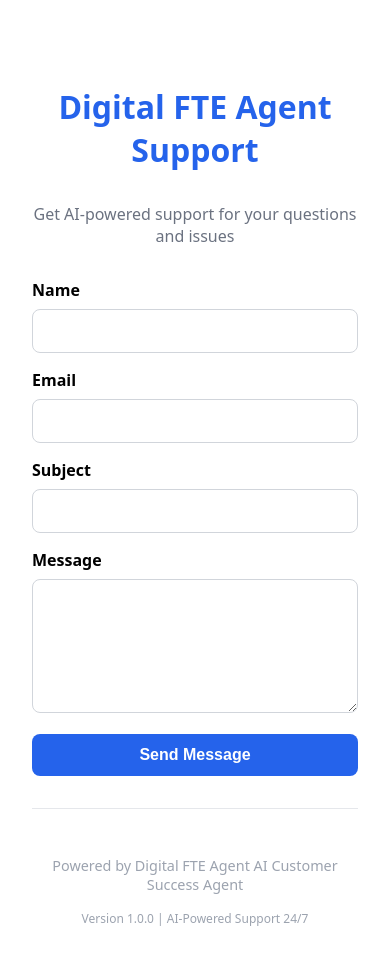
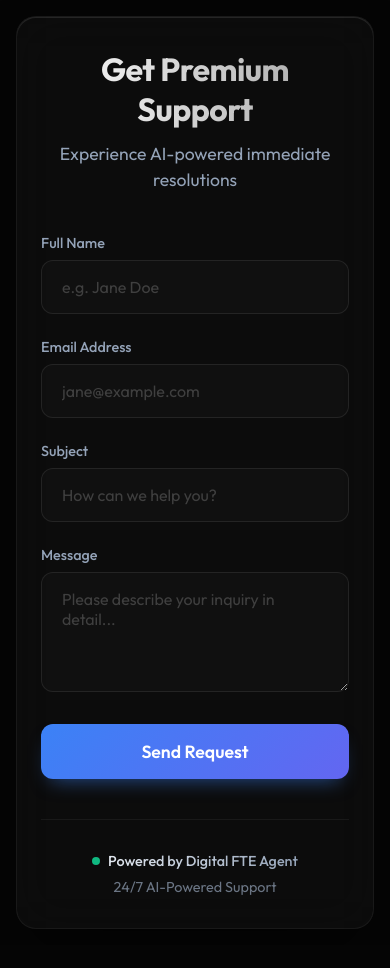
Before and after one commit to Alina-Kanwal/Alina_crm_digital_fte, a Next.js app in the folder frontend/: page / in a window 390 px wide. Shown: the top 968 px of the page. After the commit the page ends 945 px from the top, so only its background shows below. Built offline with nearby package versions, Linux system fonts and the light colour scheme.

Commit message:
style(frontend): upgrade to world class premium UI

```diff
--- a/frontend/src/pages/index.js
+++ b/frontend/src/pages/index.js
@@ -26,7 +26,6 @@ export default function Home() {
     setResponse(null);
 
     try {
-      // Send the form data to our backend API
       const backendResponse = await fetch('http://localhost:8000/api/v1/inquiries', {
         method: 'POST',
         headers: {
@@ -59,212 +58,132 @@ export default function Home() {
   };
 
   return (
-    <div>
+    <>
       <Head>
         <title>Digital FTE Agent - Web Support Form</title>
         <meta name="description" content="Embeddable web support form for Digital FTE AI Customer Success Agent" />
       </Head>
 
-      <main style={{
-        maxWidth: '600px',
-        margin: '2rem auto',
-        padding: '2rem',
-        fontFamily: 'system-ui, sans-serif'
-      }}>
-        <h1 style={{
-          textAlign: 'center',
-          color: '#2563eb',
-          marginBottom: '2rem'
-        }}>
-          Digital FTE Agent Support
-        </h1>
+      <div className="bg-blobs">
+        <div className="blob blob-1"></div>
+        <div className="blob blob-2"></div>
+        <div className="blob blob-3"></div>
+      </div>
 
-        <p style={{
-          textAlign: 'center',
-          color: '#6b7280',
-          marginBottom: '2rem'
-        }}>
-          Get AI-powered support for your questions and issues
-        </p>
+      <main className="container">
+        <div className="header">
+          <h1 className="title">Get Premium Support</h1>
+          <p className="subtitle">Experience AI-powered immediate resolutions</p>
+        </div>
 
-        <form onSubmit={handleSubmit} style={{
-          display: 'flex',
-          flexDirection: 'column',
-          gap: '1rem'
-        }}>
-          <div>
-            <label htmlFor="name" style={{
-              display: 'block',
-              marginBottom: '0.5rem',
-              fontWeight: 'bold'
-            }}>
-              Name
-            </label>
+        <form onSubmit={handleSubmit} className="support-form">
+          <div className="form-group">
+            <label htmlFor="name" className="form-label">Full Name</label>
             <input
               type="text"
               id="name"
               name="name"
               value={formData.name}
               onChange={handleChange}
+              placeholder="e.g. Jane Doe"
+              className="form-control"
               required
-              style={{
-                width: '100%',
-                padding: '0.75rem',
-                border: '1px solid #d1d5db',
-                borderRadius: '0.5rem',
-                fontSize: '1rem'
-              }}
             />
           </div>
 
-          <div>
-            <label htmlFor="email" style={{
-              display: 'block',
-              marginBottom: '0.5rem',
-              fontWeight: 'bold'
-            }}>
-              Email
-            </label>
+          <div className="form-group">
+            <label htmlFor="email" className="form-label">Email Address</label>
             <input
               type="email"
               id="email"
               name="email"
               value={formData.email}
               onChange={handleChange}
+              placeholder="jane@example.com"
+              className="form-control"
               required
-              style={{
-                width: '100%',
-                padding: '0.75rem',
-                border: '1px solid #d1d5db',
-                borderRadius: '0.5rem',
-                fontSize: '1rem'
-              }}
             />
           </div>
 
-          <div>
-            <label htmlFor="subject" style={{
-              display: 'block',
-              marginBottom: '0.5rem',
-              fontWeight: 'bold'
-            }}>
-              Subject
-            </label>
+          <div className="form-group">
+            <label htmlFor="subject" className="form-label">Subject</label>
             <input
               type="text"
               id="subject"
               name="subject"
               value={formData.subject}
               onChange={handleChange}
+              placeholder="How can we help you?"
+              className="form-control"
               required
-              style={{
-                width: '100%',
-                padding: '0.75rem',
-                border: '1px solid #d1d5db',
-                borderRadius: '0.5rem',
-                fontSize: '1rem'
-              }}
             />
           </div>
 
-          <div>
-            <label htmlFor="message" style={{
-              display: 'block',
-              marginBottom: '0.5rem',
-              fontWeight: 'bold'
-            }}>
-              Message
-            </label>
+          <div className="form-group">
+            <label htmlFor="message" className="form-label">Message</label>
             <textarea
               id="message"
               name="message"
               value={formData.message}
               onChange={handleChange}
-              rows="6"
+              placeholder="Please describe your inquiry in detail..."
+              className="form-control"
               required
-              style={{
-                width: '100%',
-                padding: '0.75rem',
-                border: '1px solid #d1d5db',
-                borderRadius: '0.5rem',
-                fontSize: '1rem',
-                resize: 'vertical'
-              }}
             />
           </div>
 
           <button
             type="submit"
             disabled={loading}
-            style={{
-              backgroundColor: '#2563eb',
-              color: 'white',
-              border: 'none',
-              padding: '0.75rem 1.5rem',
-              borderRadius: '0.5rem',
-              fontSize: '1rem',
-              fontWeight: '600',
-              cursor: loading ? 'not-allowed' : 'pointer',
-              opacity: loading ? 0.7 : 1,
-              transition: 'all 0.2s ease'
-            }}
+            className="btn-submit"
           >
-            {loading ? 'Sending...' : 'Send Message'}
+            {loading ? (
+              <>
+                <div className="spinner"></div> Processing...
+              </>
+            ) : (
+              'Send Request'
+            )}
           </button>
         </form>
 
         {response && (
-          <div style={{
-            marginTop: '2rem',
-            padding: '1.5rem',
-            borderRadius: '0.5rem',
-            textAlign: 'center'
-          }}>
+          <div className={`alert ${response.success ? 'alert-success' : 'alert-error'}`}>
             {response.success ? (
-              <div style={{
-                backgroundColor: '#dcfce7',
-                color: '#166534',
-                border: '1px solid #bbf7d0'
-              }}>
-                <h3>✅ Message Sent Successfully!</h3>
-                <p>Our AI agent will process your inquiry and respond shortly.</p>
+              <>
+                <h3>
+                  <svg width="24" height="24" viewBox="0 0 24 24" fill="none" stroke="currentColor" strokeWidth="2" strokeLinecap="round" strokeLinejoin="round"><path d="M22 11.08V12a10 10 0 1 1-5.93-9.14"></path><polyline points="22 4 12 14.01 9 11.01"></polyline></svg>
+                  Request Received
+                </h3>
+                <p>Our intelligent AI agent is already looking into your request.</p>
                 {response.data && (
-                  <div style={{
-                    marginTop: '1rem',
-                    fontSize: '0.9rem',
-                    color: '#374151'
-                  }}>
-                    <p><strong>Response ID:</strong> {response.data.id || 'N/A'}</p>
-                    <p><strong>Channel:</strong> {response.data.channel || 'webform'}</p>
-                    <p><strong>Timestamp:</strong> {response.data.timestamp || 'Just now'}</p>
+                  <div className="response-details">
+                    <p><strong>Tracking ID:</strong> <span>{response.data.id || 'N/A'}</span></p>
+                    <p><strong>Channel:</strong> <span>{response.data.channel || 'webform'}</span></p>
+                    <p><strong>Status:</strong> <span style={{ color: '#34d399' }}>Processing In-Progress</span></p>
                   </div>
                 )}
-              </div>
+              </>
             ) : (
-              <div style={{
-                backgroundColor: '#fef2f2',
-                color: '#991b1b',
-                border: '1px solid #fecaca'
-              }}>
-                <h3>❌ Error Sending Message</h3>
+              <>
+                <h3>
+                  <svg width="24" height="24" viewBox="0 0 24 24" fill="none" stroke="currentColor" strokeWidth="2" strokeLinecap="round" strokeLinejoin="round" style={{marginRight:'8px', verticalAlign:'middle'}}><circle cx="12" cy="12" r="10"></circle><line x1="15" y1="9" x2="9" y2="15"></line><line x1="9" y1="9" x2="15" y2="15"></line></svg>
+                  Submission Failed
+                </h3>
                 <p>{response.error}</p>
-              </div>
+              </>
             )}
           </div>
         )}
 
-        <div style={{
-          marginTop: '2rem',
-          paddingTop: '2rem',
-          borderTop: '1px solid #e5e7eb',
-          textAlign: 'center',
-          color: '#9ca3af',
-          fontSize: '0.9rem'
-        }}>
-          <p>Powered by Digital FTE Agent AI Customer Success Agent</p>
-          <p><small>Version 1.0.0 | AI-Powered Support 24/7</small></p>
+        <div className="footer">
+          <div className="powered-by">
+            <div className="dot"></div>
+            <span>Powered by Digital FTE Agent</span>
+          </div>
+          <p style={{ margin: '0', opacity: 0.7 }}>24/7 AI-Powered Support</p>
         </div>
       </main>
-    </div>
+    </>
   );
 }
--- a/frontend/src/styles/globals.css
+++ b/frontend/src/styles/globals.css
@@ -1,9 +1,32 @@
-html,
-body {
+@import url('https://fonts.googleapis.com/css2?family=Outfit:wght@300;400;500;600;700&display=swap');
+
+:root {
+  --bg-color: #050505;
+  --glass-bg: rgba(255, 255, 255, 0.03);
+  --glass-border: rgba(255, 255, 255, 0.05);
+  --primary: #3b82f6;
+  --primary-hover: #2563eb;
+  --text-main: #f8fafc;
+  --text-muted: #94a3b8;
+  --input-bg: rgba(255, 255, 255, 0.02);
+  --input-border: rgba(255, 255, 255, 0.08);
+  --input-focus: rgba(59, 130, 246, 0.5);
+  --error: #ef4444;
+  --success: #10b981;
+}
+
+html, body {
   padding: 0;
   margin: 0;
-  font-family: -apple-system, BlinkMacSystemFont, Segoe UI, Roboto, Oxygen,
-    Ubuntu, Cantarell, Fira Sans, Droid Sans, Helvetica Neue, sans-serif;
+  font-family: 'Outfit', -apple-system, BlinkMacSystemFont, Segoe UI, Roboto, sans-serif;
+  background-color: var(--bg-color);
+  color: var(--text-main);
+  min-height: 100vh;
+  overflow-x: hidden;
+}
+
+* {
+  box-sizing: border-box;
 }
 
 a {
@@ -11,6 +34,322 @@ a {
   text-decoration: none;
 }
 
-* {
-  box-sizing: border-box;
+/* Background animated blobs */
+.bg-blobs {
+  position: fixed;
+  top: 0;
+  left: 0;
+  width: 100vw;
+  height: 100vh;
+  z-index: -1;
+  overflow: hidden;
+  background: #050505;
 }
+
+.blob {
+  position: absolute;
+  filter: blur(90px);
+  z-index: -1;
+  opacity: 0.5;
+  animation: float 20s infinite ease-in-out alternate;
+  border-radius: 50%;
+}
+
+.blob-1 { top: -10%; left: -10%; width: 50vw; height: 50vw; background: radial-gradient(circle, rgba(59,130,246,0.3) 0%, rgba(0,0,0,0) 70%); animation-delay: 0s; }
+.blob-2 { top: 40%; right: -10%; width: 40vw; height: 40vw; background: radial-gradient(circle, rgba(139,92,246,0.25) 0%, rgba(0,0,0,0) 70%); animation-delay: -5s; }
+.blob-3 { bottom: -20%; left: 20%; width: 60vw; height: 60vw; background: radial-gradient(circle, rgba(16,185,129,0.15) 0%, rgba(0,0,0,0) 70%); animation-delay: -10s; }
+
+@keyframes float {
+  0% { transform: translate(0, 0) scale(1); }
+  50% { transform: translate(5%, 10%) scale(1.1); }
+  100% { transform: translate(-5%, -5%) scale(0.9); }
+}
+
+/* Form Container */
+.container {
+  max-width: 580px;
+  margin: 4rem auto;
+  padding: 3rem;
+  background: var(--glass-bg);
+  backdrop-filter: blur(24px);
+  -webkit-backdrop-filter: blur(24px);
+  border: 1px solid var(--glass-border);
+  border-radius: 24px;
+  box-shadow: 0 30px 60px -15px rgba(0, 0, 0, 0.6), inset 0 1px 0 rgba(255,255,255,0.1);
+  animation: slideUp 0.8s cubic-bezier(0.16, 1, 0.3, 1);
+  position: relative;
+  z-index: 1;
+}
+
+@keyframes slideUp {
+  0% { opacity: 0; transform: translateY(40px); }
+  100% { opacity: 1; transform: translateY(0); }
+}
+
+.header {
+  text-align: center;
+  margin-bottom: 2.5rem;
+}
+
+.title {
+  font-size: 2.5rem;
+  font-weight: 700;
+  background: linear-gradient(to right, #ffffff, #a3a3a3);
+  -webkit-background-clip: text;
+  -webkit-text-fill-color: transparent;
+  margin: 0 0 0.75rem 0;
+  letter-spacing: -0.5px;
+}
+
+.subtitle {
+  color: var(--text-muted);
+  font-size: 1.1rem;
+  font-weight: 400;
+  margin: 0;
+  line-height: 1.5;
+}
+
+/* Form Elements */
+.support-form {
+  display: flex;
+  flex-direction: column;
+  gap: 1.5rem;
+}
+
+.form-group {
+  position: relative;
+  display: flex;
+  flex-direction: column;
+}
+
+.form-label {
+  font-size: 0.9rem;
+  font-weight: 500;
+  color: var(--text-muted);
+  margin-bottom: 0.5rem;
+  transition: color 0.3s ease;
+}
+
+.form-control {
+  width: 100%;
+  padding: 1rem 1.25rem;
+  background: var(--input-bg);
+  border: 1px solid var(--input-border);
+  border-radius: 12px;
+  color: var(--text-main);
+  font-family: inherit;
+  font-size: 1rem;
+  transition: all 0.3s cubic-bezier(0.4, 0, 0.2, 1);
+}
+
+.form-control::placeholder {
+  color: rgba(255, 255, 255, 0.2);
+}
+
+.form-control:hover {
+  border-color: rgba(255, 255, 255, 0.15);
+  background: rgba(255, 255, 255, 0.03);
+}
+
+.form-control:focus {
+  outline: none;
+  border-color: var(--primary);
+  box-shadow: 0 0 0 4px var(--input-focus);
+  background: rgba(255, 255, 255, 0.05);
+}
+
+.form-control:focus + .form-label,
+.form-group:focus-within .form-label {
+  color: var(--text-main);
+}
+
+textarea.form-control {
+  resize: vertical;
+  min-height: 120px;
+}
+
+/* Button */
+.btn-submit {
+  width: 100%;
+  padding: 1rem;
+  margin-top: 0.5rem;
+  background: linear-gradient(135deg, #3b82f6 0%, #6366f1 100%);
+  color: white;
+  border: none;
+  border-radius: 12px;
+  font-size: 1.1rem;
+  font-weight: 600;
+  font-family: inherit;
+  cursor: pointer;
+  transition: all 0.3s cubic-bezier(0.4, 0, 0.2, 1);
+  box-shadow: 0 10px 20px -10px rgba(59, 130, 246, 0.6);
+  display: flex;
+  justify-content: center;
+  align-items: center;
+  gap: 0.75rem;
+  position: relative;
+  overflow: hidden;
+}
+
+.btn-submit::after {
+  content: '';
+  position: absolute;
+  top: 0; left: 0; width: 100%; height: 100%;
+  background: linear-gradient(135deg, rgba(255,255,255,0.2) 0%, rgba(255,255,255,0) 100%);
+  opacity: 0;
+  transition: opacity 0.3s ease;
+}
+
+.btn-submit:hover:not(:disabled) {
+  transform: translateY(-2px);
+  box-shadow: 0 15px 25px -10px rgba(59, 130, 246, 0.8);
+}
+
+.btn-submit:hover:not(:disabled)::after {
+  opacity: 1;
+}
+
+.btn-submit:active:not(:disabled) {
+  transform: translateY(0);
+}
+
+.btn-submit:disabled {
+  opacity: 0.6;
+  cursor: not-allowed;
+  filter: grayscale(0.5);
+  box-shadow: none;
+}
+
+/* Loader */
+.spinner {
+  width: 20px;
+  height: 20px;
+  border: 2px solid rgba(255,255,255,0.3);
+  border-radius: 50%;
+  border-top-color: white;
+  animation: spin 0.8s linear infinite;
+}
+
+@keyframes spin {
+  to { transform: rotate(360deg); }
+}
+
+/* Alerts */
+.alert {
+  padding: 1.5rem;
+  border-radius: 16px;
+  margin-top: 2rem;
+  animation: fadeScale 0.5s cubic-bezier(0.16, 1, 0.3, 1);
+  text-align: center;
+  backdrop-filter: blur(10px);
+}
+
+@keyframes fadeScale {
+  0% { opacity: 0; transform: scale(0.95) translateY(10px); }
+  100% { opacity: 1; transform: scale(1) translateY(0); }
+}
+
+.alert-success {
+  background: rgba(16, 185, 129, 0.05);
+  border: 1px solid rgba(16, 185, 129, 0.2);
+}
+
+.alert-success h3 {
+  color: #34d399;
+  margin: 0 0 0.75rem 0;
+  font-size: 1.25rem;
+  display: flex;
+  align-items: center;
+  justify-content: center;
+  gap: 0.5rem;
+}
+
+.alert-error {
+  background: rgba(239, 68, 68, 0.05);
+  border: 1px solid rgba(239, 68, 68, 0.2);
+}
+
+.alert-error h3 {
+  color: #f87171;
+  margin: 0 0 0.75rem 0;
+  font-size: 1.25rem;
+}
+
+.alert p {
+  margin: 0 0 0.5rem 0;
+  font-size: 1rem;
+  color: var(--text-muted);
+}
+
+.response-details {
+  margin-top: 1.25rem;
+  padding: 1rem;
+  background: rgba(0,0,0,0.2);
+  border-radius: 12px;
+  text-align: left;
+  font-size: 0.9rem;
+  color: #cbd5e1;
+  border: 1px solid rgba(255,255,255,0.03);
+}
+
+.response-details p {
+  margin: 0.4rem 0;
+  display: flex;
+  justify-content: space-between;
+}
+
+.response-details strong {
+  color: #94a3b8;
+  font-weight: 500;
+}
+
+/* Footer */
+.footer {
+  margin-top: 2.5rem;
+  padding-top: 2rem;
+  border-top: 1px solid var(--glass-border);
+  text-align: center;
+  color: var(--text-muted);
+  font-size: 0.9rem;
+}
+
+.powered-by {
+  display: flex;
+  align-items: center;
+  justify-content: center;
+  gap: 0.5rem;
+  font-weight: 500;
+  margin-bottom: 0.5rem;
+}
+
+.powered-by span {
+  background: linear-gradient(to right, #e2e8f0, #94a3b8);
+  -webkit-background-clip: text;
+  -webkit-text-fill-color: transparent;
+}
+
+.dot {
+  width: 8px;
+  height: 8px;
+  background: #10b981;
+  border-radius: 50%;
+  box-shadow: 0 0 12px rgba(16, 185, 129, 0.6);
+  animation: pulse 2s infinite;
+}
+
+@keyframes pulse {
+  0% { box-shadow: 0 0 0 0 rgba(16, 185, 129, 0.6); }
+  70% { box-shadow: 0 0 0 12px rgba(16, 185, 129, 0); }
+  100% { box-shadow: 0 0 0 0 rgba(16, 185, 129, 0); }
+}
+
+@media (max-width: 640px) {
+  .container {
+    margin: 1rem;
+    padding: 2rem 1.5rem;
+    border-radius: 20px;
+  }
+  .title {
+    font-size: 2rem;
+  }
+}
```
Also changed, not shown: frontend/src/components/SupportForm/index.tsx (+72 -75 lines), 1 other file (tests, documents, lock files or other folders).
